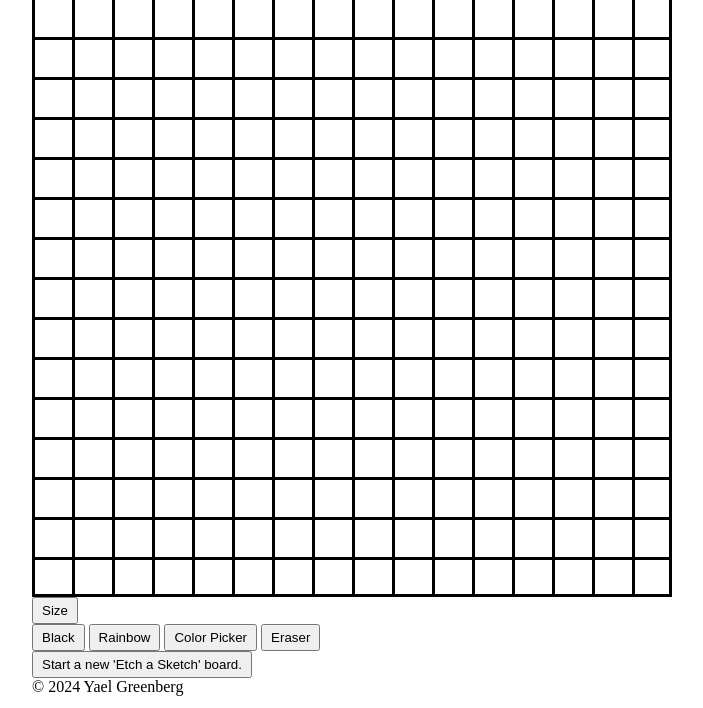
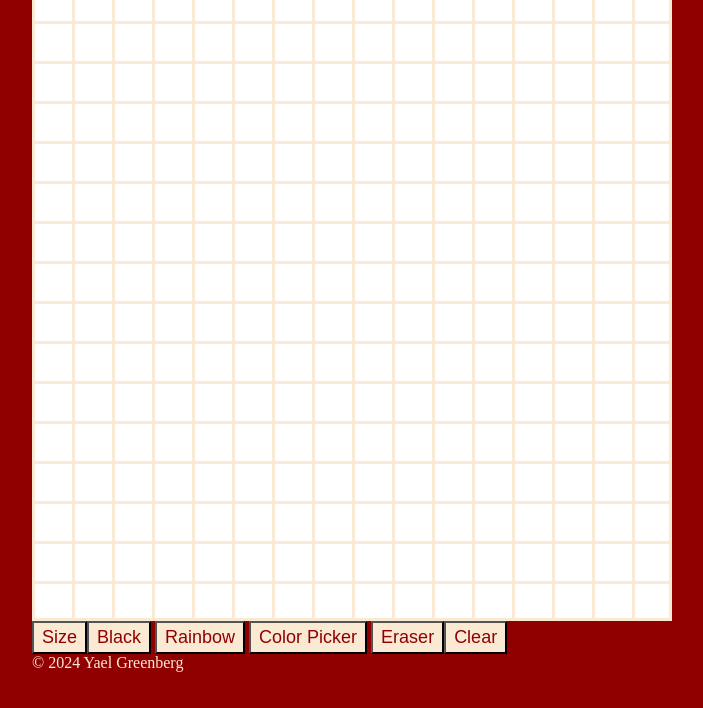
Before and after one commit to Yael-GR/etch-a-sketch, a plain HTML site: page index.html in a window 1280 px wide. Shown: the part 92-800 px from the top of the page, without its empty margins (288-991 px from the left). Drawn offline with Linux system fonts and the light colour scheme.

Commit message:
Change color theme

```diff
--- a/index.html
+++ b/index.html
@@ -12,14 +12,14 @@
         <h1 id="header">Etch A Sketch</h1>
         <div id="container"></div>
         <div id ="selectors">
-            <button id="sizer">Size</button>
+            <button id="sizer" class="round">Size</button>
             <div id="pens">
                 <button id="black">Black</button>
                 <button id="rainbow">Rainbow</button>
                 <button id="color-picker">Color Picker</button>
                 <button id="eraser">Eraser</button>
             </div>
-            <button id="start">Start a new 'Etch a Sketch' board.</button>
+            <button id="clear" class="round">Clear</button>
         </div>
         <footer>&copy 2024 Yael Greenberg</footer>
     </div>
--- a/script.js
+++ b/script.js
@@ -1,5 +1,5 @@
 const container = document.querySelector("#container"); // Get DOM nodes.
-const startBtn = document.querySelector("#start");
+const startBtn = document.querySelector("#sizer");
 
 let gridSize = 16;
 createGrid(gridSize);
--- a/style.css
+++ b/style.css
@@ -2,6 +2,8 @@
     margin: 0;
     padding: 0;
     box-sizing: border-box;
+    background-color: rgb(145, 0, 0);
+    color: rgb(250, 233, 211);
 }
 
 html, body, #container, .rows, .cells {
@@ -17,11 +19,18 @@ body {
     padding: 1em;
 }
 
+#selectors {
+    display: flex;
+}
+
 button {
+    font-size: 18px;
     width: fit-content;
     padding: 4px 8px;
     flex-shrink: 0;
     flex-grow: 0;
+    background-color: rgb(250, 233, 211);
+    color: rgb(145, 0, 0);
 }
 
 #container {
@@ -36,6 +45,7 @@ button {
     aspect-ratio: 1 / 1; /* Makes cells square */
     border-top: solid;
     border-left: solid;
+    background-color: white;
 }
 
 .cells:last-child {
```
